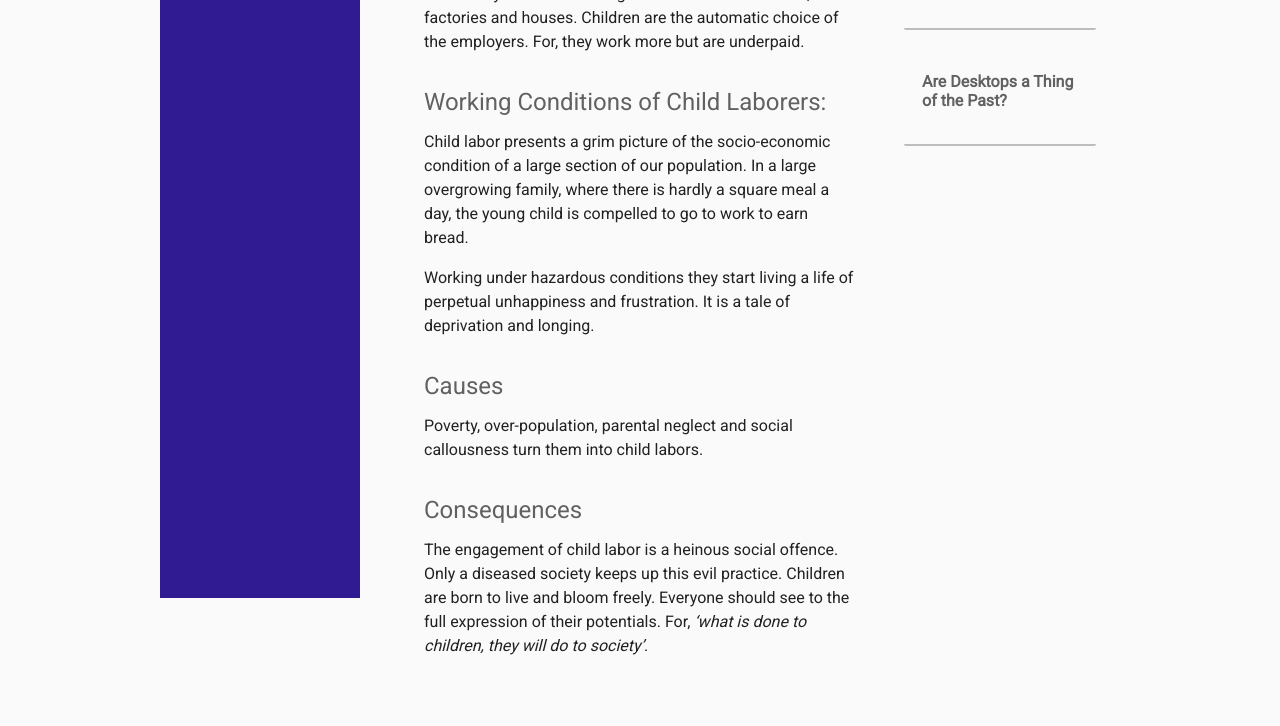
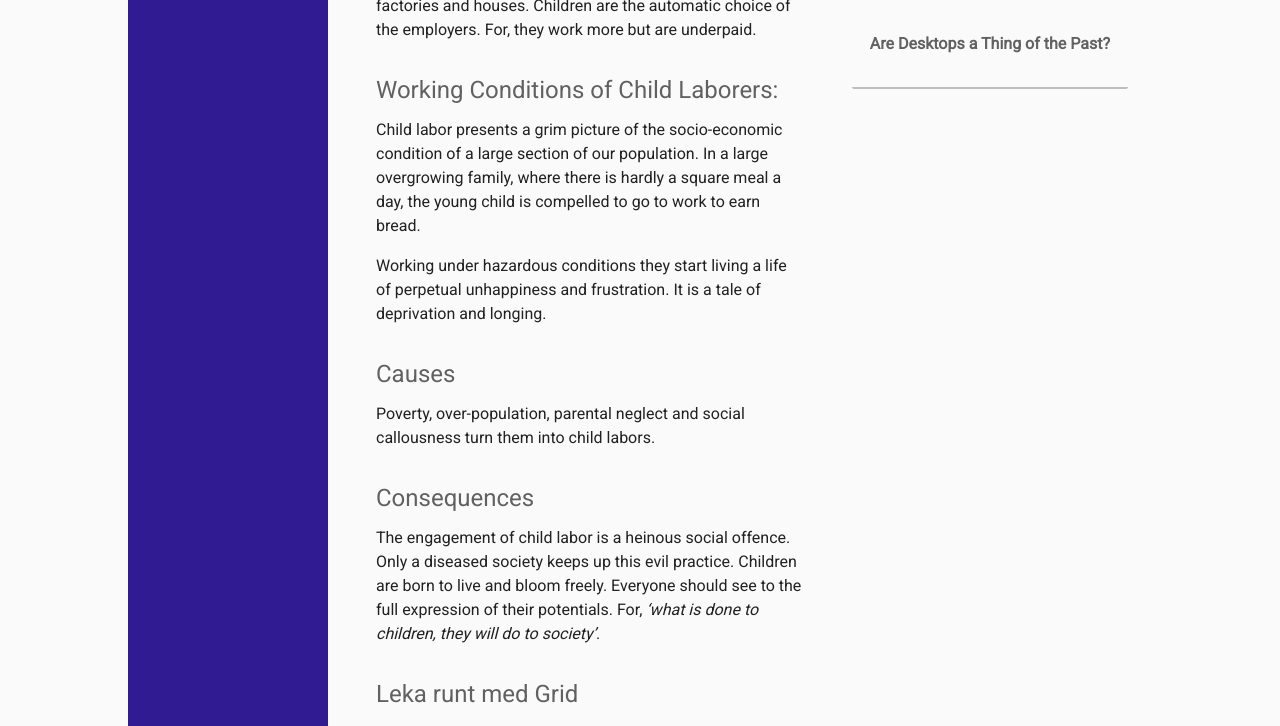
Before and after one commit to jojjesv/responsive-layout, a plain HTML site: page index.html in a window 1280 px wide. Shown: the part 258-984 px from the top of the page. Before the commit the page ends 956 px from the top, so only its background shows below. Drawn offline with Linux system fonts and the light colour scheme.

Commit message:
grid update

```diff
--- a/index.html
+++ b/index.html
@@ -75,6 +75,17 @@
         are born to live and bloom freely. Everyone should see to the full expression of their potentials. For,
         <em>‘what is done to children, they will do to society’</em>.
       </p>
+
+      <div id="sandbox">
+        <h2>
+          Leka runt med Grid
+        </h2>
+        <div class="grid-container">
+          <div>
+
+          </div>
+        </div>
+      </div>
     </main>
     <aside id="news-container">
       <article>
--- a/styles.css
+++ b/styles.css
@@ -7,13 +7,18 @@ body {
 
 /* Mobile first properties */
 
-/* Content except header */
+/* Content root except header */
 #app {
   padding-top: 56px;
   position: relative;
   width: 100%;
-  max-width: 960px;
+  max-width: 1024px;
   margin: 0 auto;
+  display: grid;
+
+  /* For mobile layout */
+  grid-template-rows: auto auto;
+  grid-template-columns: auto;
 }
 
 /* Global navigation */
@@ -35,6 +40,10 @@ main {
   box-sizing: border-box;
 }
 
+main {
+  padding: 12px 48px;
+}
+
 
 #side-nav,
 #news-container {
@@ -46,7 +55,8 @@ main {
 }
 
 main {
-  width: 100%;
+  grid-column: 1;
+  grid-row: 2;
   color: #212121;
   line-height: 150%;
 }
@@ -65,7 +75,6 @@ header {
   border-bottom: 1px solid rgba(20, 20, 20, 0.1);
   box-shadow: 0 0 8px rgba(20, 20, 20, 0.1);
   width: 100%;
-  padding: 0 36px;
   position: relative;
   position: fixed;
   z-index: 999;
@@ -84,18 +93,12 @@ header {
   font-size: 18px;
   margin: 0 auto;
   color: #fafafa;
-  max-width: 960px;
-  width: 100%;
+  max-width: calc(1024px - 48px);
+  width: calc(100% - 48px);
 }
 
 /* Tablets */
 @media (min-width: 768px) {
-  main,
-  #side-nav {
-    /* inline-block defeated me */
-    position: absolute;
-  }
-
   #side-nav ul {
     padding: 0;
     list-style: none;
@@ -125,9 +128,12 @@ header {
   }
 
   main {
-    display: inline-block;
-    width: 75%;
-    left: 25%;
+    grid-row: 1;
+    grid-column: main-start;
+  }
+
+  #app {
+    grid-template-columns: [nav-start] auto [main-start] auto;
   }
 }
 
@@ -135,15 +141,10 @@ header {
 @media (min-width: 1200px){
   /* News article list */
   #news-container {
-    position: absolute;
-    display: inline-block;
-    width: 20%;
-    right: 24px;
+    display: initial;
     padding: 0;
-  }
-
-  main {
-    width: 50%;
+    margin-right: 24px;
+    grid-column: [news-start];
   }
 
   /* News item */
@@ -163,4 +164,9 @@ header {
   #news-container article h3 {
     font-size: 16px;
   }
+
+  #app {
+    grid-template-rows: main auto;
+    grid-template-columns: [nav-start] auto [main-start] auto [news-start] auto;
+  }
 }
```
